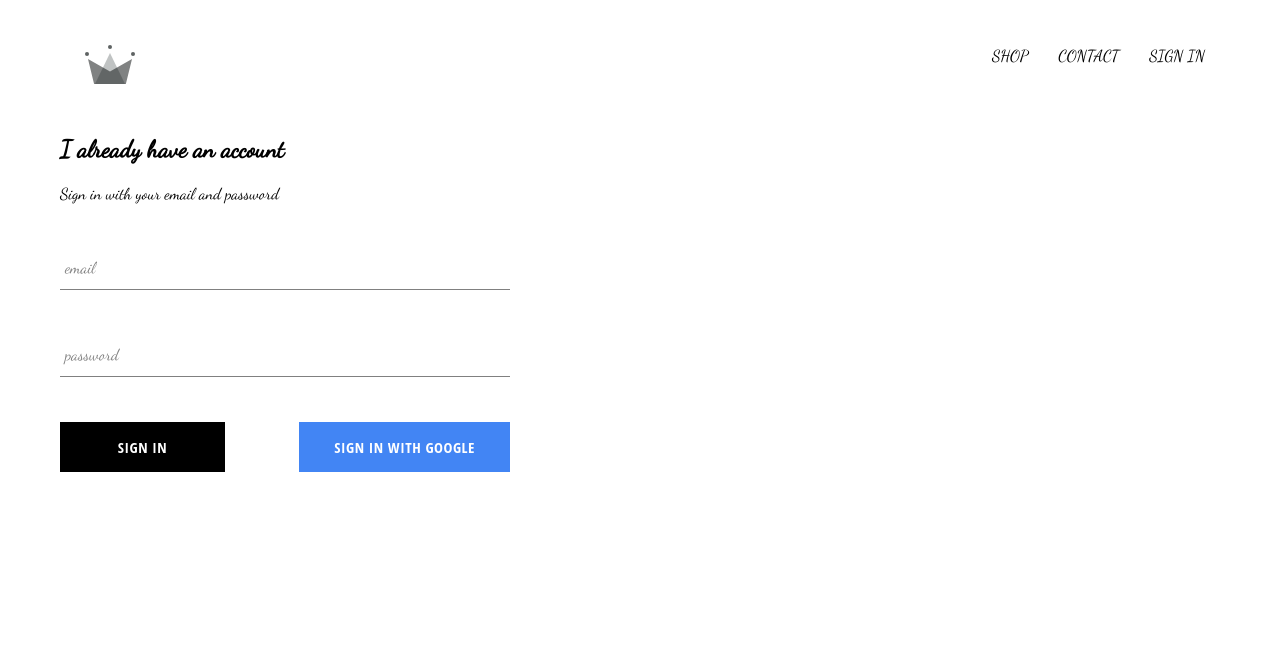
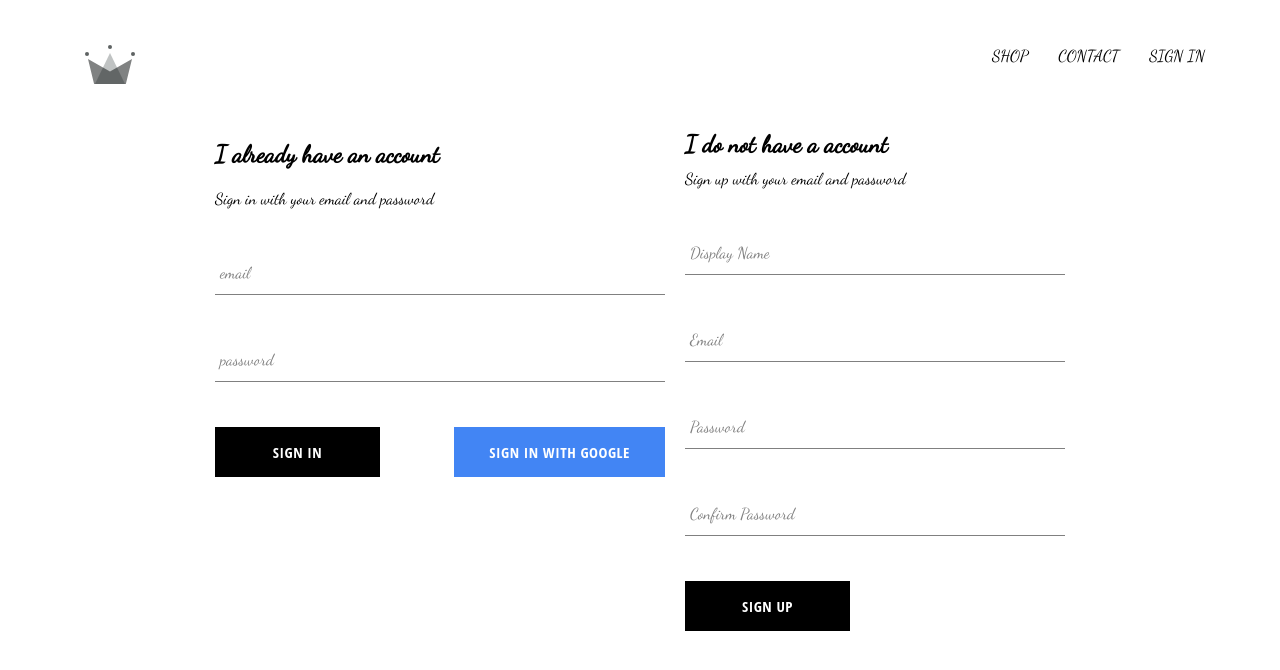
Before and after one commit to Mahadi183/mern-ecommerce-project, a React (Create React App) app: page /signin in a window 1280 px wide. Shown: the top 670 px of the page. Built offline with nearby package versions, Linux system fonts and the light colour scheme; no server answers.

Commit message:
implemented firestore utils, authenticate user data

```diff
--- a/src/App.js
+++ b/src/App.js
@@ -6,7 +6,7 @@
 import ShopPage from './pages/shop/shop.component.jsx';
 import SignInAndSignUpPage from './pages/sign-in-and-sign-up/sign-in-and-sign-up.component';
 import Header from './components/header/header.component';
-import {auth} from './firebase/firebase.utils';
+import {auth, createUserProfileDocument} from './firebase/firebase.utils';
 
 class App extends React.Component{
   constructor() {
@@ -20,9 +20,23 @@
   unsubscribeFromAuth = null
 
   componentDidMount() {
-   this.unsubscribeFromAuth= auth.onAuthStateChanged(user => {
-      this.setState({currentUser:user});
-      console.log(user);
+   this.unsubscribeFromAuth= auth.onAuthStateChanged(async userAuth => {
+     if(userAuth) {
+       const userRef = await createUserProfileDocument(userAuth);
+       userRef.onSnapshot(snapShot => {
+         this.setState({
+           currentUser: {
+             id: snapShot.id,
+             ...snapShot.data()
+           }
+         });
+         console.log(this.state);
+       });
+
+     }
+     else {
+       this.setState({currentUser: userAuth});
+     }
     });
   }
 
--- /dev/null
+++ b/src/components/sign-up/sign-up.component.jsx
@@ -0,0 +1,103 @@
+import React from 'react';
+
+import FormInput from '../form-input/form-input.component';
+import CustomButton from '../custom-button/custom-button.component';
+
+import { auth, createUserProfileDocument } from '../../firebase/firebase.utils';
+
+import './sign-up.styles.scss';
+
+class SignUp extends React.Component {
+    constructor(){
+        super();
+
+        this.state = {
+            displayName: '',
+            email: '',
+            password: '',
+            confirmPassword: ''
+        }
+    }
+
+    handleSubmit = async event => {
+        event.preventDefault();
+        const {displayName, email, password,confirmPassword} = this.state;
+        if(password !== confirmPassword) {
+            alert("passwords don't match");
+            return;
+        }
+
+        try {
+            const {user} = await auth.createUserWithEmailAndPassword(email,password);
+           await createUserProfileDocument(user,{displayName});
+
+           this.setState({
+            displayName: '',
+            email: '',
+            password: '',
+            confirmPassword: ''
+           });
+        } catch(error) {
+            console.error(error);
+        }
+
+    };
+
+    handleChange = event => {
+        const {name, value} = event.target;
+        this.setState({[name]:value});
+    };
+
+    render() {
+        const {displayName, email, password,confirmPassword} = this.state;
+        return(
+            <div className='sign-up'>
+               <h2 className='title'>I do not have a account</h2>
+               <span>Sign up with your email and password</span>
+               <form className='sign-up-form' onSubmit={this.handleSubmit}>
+                   <FormInput
+                    type='text'
+                    name='displayName'
+                    value={displayName}
+                    onChange={this.handleChange}
+                    label='Display Name'
+                    required
+                   />
+
+                    <FormInput
+                    type='email'
+                    name='email'
+                    value={email}
+                    onChange={this.handleChange}
+                    label='Email'
+                    required
+                   />
+
+                    <FormInput
+                    type='password'
+                    name='password'
+                    value={password}
+                    onChange={this.handleChange}
+                    label='Password'
+                    required
+                   />
+
+                    <FormInput
+                    type='password'
+                    name='confirmPassword'
+                    value={confirmPassword}
+                    onChange={this.handleChange}
+                    label='Confirm Password'
+                    required
+                   />
+
+                   <CustomButton type='submit'>SIGN UP</CustomButton>
+
+
+               </form>
+            </div>
+        );
+    }
+}
+
+export default SignUp;
--- /dev/null
+++ b/src/components/sign-up/sign-up.styles.scss
@@ -0,0 +1,9 @@
+.sign-up {
+    display: flex;
+    flex-direction: column;
+    width: 380px;
+
+    .title {
+        margin: 10px 0;
+    }
+}
--- a/src/firebase/firebase.utils.js
+++ b/src/firebase/firebase.utils.js
@@ -12,6 +12,31 @@
     measurementId: "G-64118RDYTK"
   };
 
+  export const createUserProfileDocument = async (userAuth, additionalData) => {
+    if(!userAuth) return;
+
+    const userRef = firestore.doc(`users/${userAuth.uid}`);
+    const snapShot = await userRef.get();
+
+    if(!snapShot.exists) {
+      const {displayName, email} = userAuth;
+      const createdAt = new Date();
+
+      try {
+        await userRef.set({
+          displayName,
+          email,
+          createdAt,
+          ...additionalData
+        })
+
+      } catch(error) {
+        console.log('error creating user', error.message);
+      }
+    }
+    return userRef;
+  };
+
   firebase.initializeApp(config);
 
   export const auth = firebase.auth();
--- a/src/pages/sign-in-and-sign-up/sign-in-and-sign-up.component.jsx
+++ b/src/pages/sign-in-and-sign-up/sign-in-and-sign-up.component.jsx
@@ -1,11 +1,13 @@
 import React from 'react';
 import SignIn from '../../components/sign-in/sign-in.component';
+import SignUp from '../../components/sign-up/sign-up.component';
 
 import './sign-in-and-sign-up.styles.scss';
 
 const SignInAndSignUpPage = () => (
     <div className='sign-in-and-sign-up'>
         <SignIn />
+        <SignUp />
     </div>
 );
 
--- a/src/pages/sign-in-and-sign-up/sign-in-and-sign-up.styles.scss
+++ b/src/pages/sign-in-and-sign-up/sign-in-and-sign-up.styles.scss
@@ -0,0 +1,6 @@
+.sign-in-and-sign-up {
+    width: 850px;
+    display: flex;
+    justify-content: space-between;
+    margin: 30px auto;
+}
```
